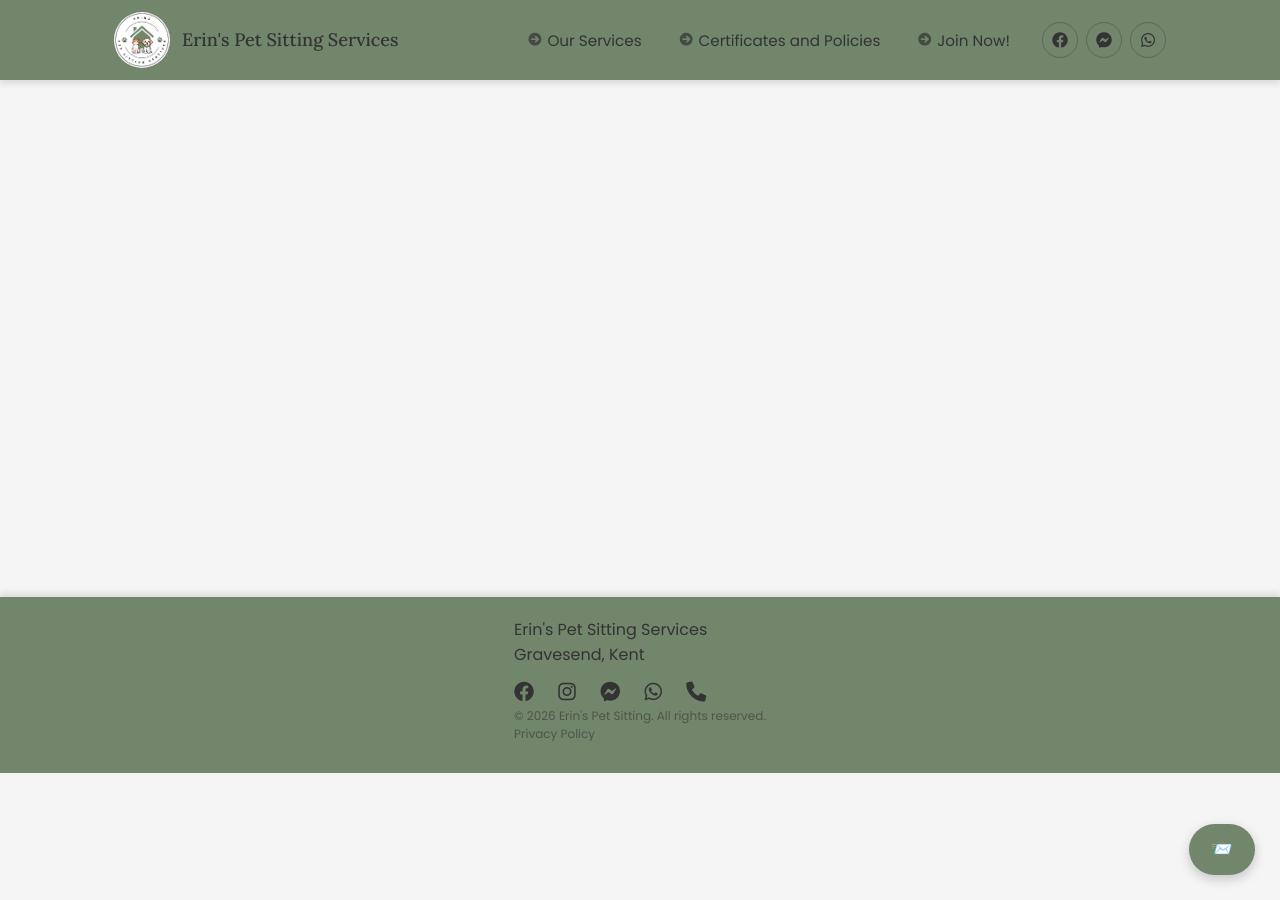
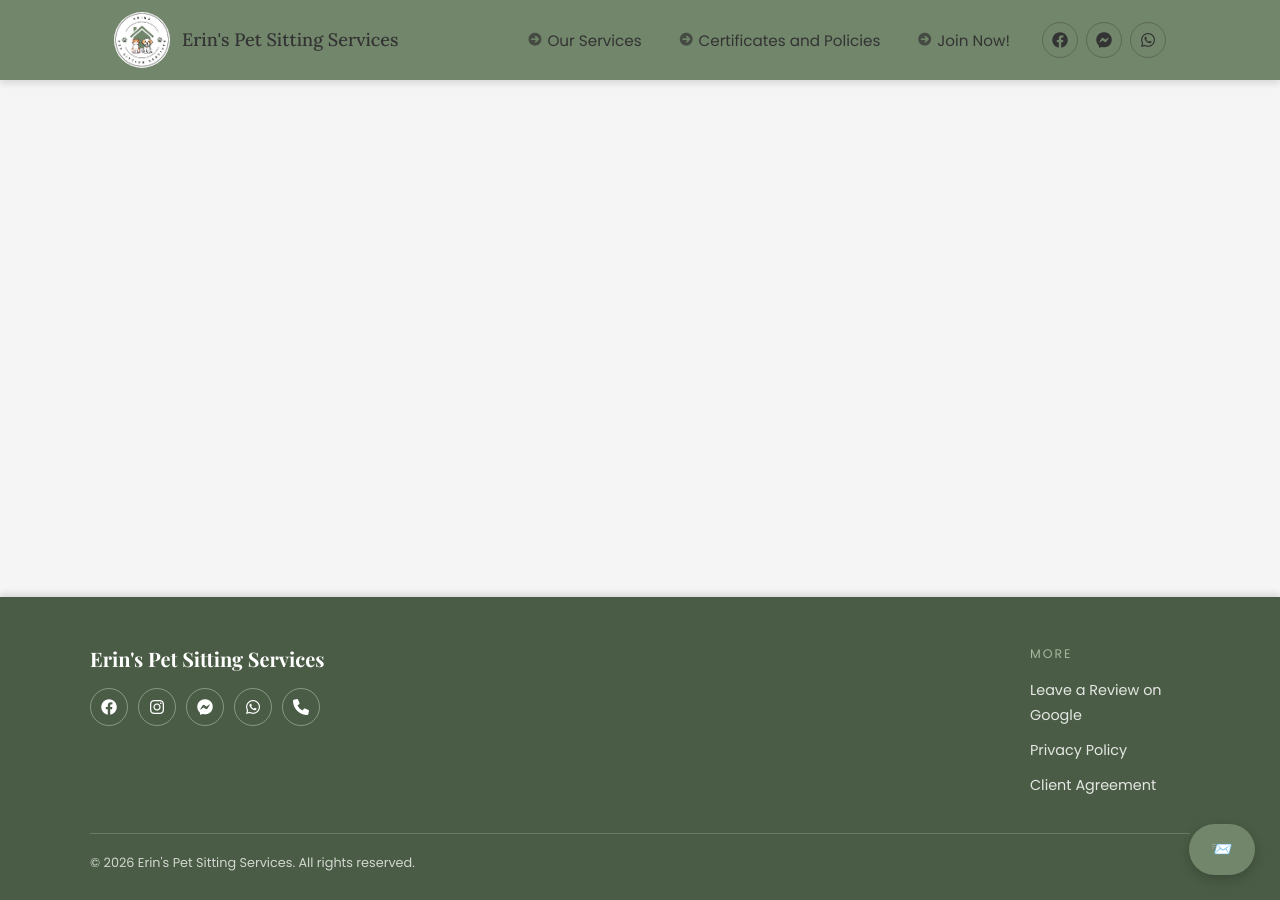
Before and after one commit to Sam12604/eps, a Jekyll site: the page built from update.html, in a window 1280 px wide and 900 px high, scrolled down 253 px. Built offline with Jekyll 4.4.1, drawn with Linux system fonts in a browser that asks for light colours; some web fonts are replaced; a script that is not in the unit is left out.

Commit message:
Temp footer

```diff
--- a/_includes/footer.html
+++ b/_includes/footer.html
@@ -1,7 +1,7 @@
 <!-- Footer -->
-<footer>
+<footer class="site-footer">
     <!-- Floating Contact Button -->
-    <button id="contactBtn" class="contact-btn">📨</button>
+    <button id="contactBtn" class="contact-btn" aria-label="Open contact form">📨</button>
 
     <!-- Floating Contact Form -->
     <div id="contactForm" class="contact-form">
@@ -15,10 +15,10 @@
             title="Get in touch!"></iframe>
         <script>var d = document, w = "https://tally.so/widgets/embed.js", v = function () { "undefined" != typeof Tally ? Tally.loadEmbeds() : d.querySelectorAll("iframe[data-tally-src]:not([src])").forEach((function (e) { e.src = e.dataset.tallySrc })) }; if ("undefined" != typeof Tally) v(); else if (d.querySelector('script[src="' + w + '"]') == null) { var s = d.createElement("script"); s.src = w, s.onload = v, s.onerror = v, d.body.appendChild(s); }</script>
         <script>
-          const iframe = document.getElementById('tally-form');
-          const baseUrl = iframe.getAttribute('data-tally-src');
-          const urlWithReferrer = baseUrl + encodeURIComponent(document.referrer);
-          iframe.setAttribute('src', urlWithReferrer);
+            const iframe = document.getElementById('tally-form');
+            const baseUrl = iframe.getAttribute('data-tally-src');
+            const urlWithReferrer = baseUrl + encodeURIComponent(document.referrer);
+            iframe.setAttribute('src', urlWithReferrer);
         </script>
     </div>
     <script>
@@ -52,54 +52,165 @@
     </script>
 
     <style>
-        .footer-content {
-            display: flex;
-            gap: 10px;
-            justify-content: space-evenly;
-            align-items: center;
-            flex-direction: row;
+        .site-footer {
+            background-color: var(--sage-dark, #4a5c45);
+            color: #fff;
+            padding: 48px 24px 0;
+            font-family: 'Poppins', sans-serif;
         }
 
+        .site-footer__inner {
+            max-width: 1100px;
+            margin: 0 auto;
+            display: flex;
+            flex-wrap: wrap;
+            justify-content: space-between;
+            gap: 36px 60px;
+            padding-bottom: 36px;
+        }
+
+        .site-footer__brand {
+            flex: 1 1 240px;
+        }
+
+        .site-footer__name {
+            font-family: 'Playfair Display', Georgia, serif;
+            font-size: 1.25rem;
+            font-weight: 700;
+            margin-bottom: 16px;
+        }
+
+        .site-footer__social {
+            display: flex;
+            flex-wrap: wrap;
+            gap: 10px;
+        }
+
+        .site-footer__social a {
+            display: inline-flex;
+            align-items: center;
+            justify-content: center;
+            width: 38px;
+            height: 38px;
+            border-radius: 50%;
+            border: 1px solid rgba(255, 255, 255, 0.35);
+            color: #fff;
+            font-size: 1rem;
+            text-decoration: none;
+            transition: background-color 0.3s, border-color 0.3s;
+        }
+
+        .site-footer__social a:hover {
+            background-color: rgba(255, 255, 255, 0.15);
+            border-color: #fff;
+            color: #fff;
+        }
+
+        .site-footer__col {
+            flex: 0 1 160px;
+        }
+
+        .site-footer__heading {
+            font-size: 0.78rem;
+            font-weight: 500;
+            letter-spacing: 0.16em;
+            text-transform: uppercase;
+            color: var(--sage-light, #a4b89d);
+            margin-bottom: 14px;
+        }
+
+        .site-footer__col ul {
+            list-style: none;
+            display: flex;
+            flex-direction: column;
+            gap: 10px;
+        }
+
+        .site-footer__col a {
+            font-size: 0.9rem;
+            font-weight: 300;
+            color: rgba(255, 255, 255, 0.85);
+            text-decoration: none;
+            transition: color 0.3s;
+        }
+
+        .site-footer__col a:hover {
+            color: #fff;
+            text-decoration: underline;
+        }
+
+        .site-footer__bottom {
+            border-top: 1px solid rgba(255, 255, 255, 0.18);
+            max-width: 1100px;
+            margin: 0 auto;
+            padding: 20px 0 28px;
+            display: flex;
+            flex-wrap: wrap;
+            justify-content: space-between;
+            align-items: center;
+            gap: 12px 24px;
+            font-size: 0.8rem;
+            font-weight: 300;
+            color: rgba(255, 255, 255, 0.75);
+        }
+
+        .site-footer__scheme {
+            display: flex;
+            align-items: center;
+            gap: 10px;
+            text-decoration: none;
+        }
+
+        .site-footer__scheme img {
+            height: 26px;
+            width: auto;
+        }
+
+        /* keep the bottom of the footer clear of the floating contact button */
         @media (max-width: 1000px) {
-            .footer-content {
-                padding-bottom: 80px;
+            .site-footer__bottom {
+                padding-bottom: 90px;
             }
         }
 
-        @media (max-width: 800px) {
-            .footer-content {
-                flex-direction: column;
+        @media (max-width: 600px) {
+            .site-footer {
+                padding-top: 36px;
+            }
+
+            .site-footer__col {
+                flex: 1 1 40%;
             }
         }
     </style>
-    <div class="footer-content">
-        <div>
-            <p>Erin's Pet Sitting Services<br>Gravesend, Kent</p>
 
-            <div class="social-links">
-                <a href="https://www.facebook.com/people/Erins-Pet-Sitting-Services/61560319745772"
-                    aria-label="Facebook"><i class="fab fa-facebook"></i></a>
-                <a href="https://www.instagram.com/ErinsPetSittingServicesKent" aria-label="Instagram"><i
-                        class="fab fa-instagram"></i></a>
-                <a href="https://m.me/61560319745772" aria-label="Messenger"><i
-                        class="fab fa-facebook-messenger"></i></a>
-                <a href="https://wa.me/447466159400" aria-label="WhatsApp"><i class="fab fa-whatsapp"></i></a>
-                <a href="tel:07466159400" aria-label="Phone"><i class="fa-solid fa-phone"></i></a>
+    <div class="site-footer__inner">
+        <div class="site-footer__brand">
+            <p class="site-footer__name">Erin's Pet Sitting Services</p>
+            <div class="site-footer__social">
+                <a href="{{ site.author.facebook }}" aria-label="Facebook"><i class="fab fa-facebook"></i></a>
+                <a href="{{ site.author.instagram }}" aria-label="Instagram"><i class="fab fa-instagram"></i></a>
+                <a href="{{ site.author.messenger }}" aria-label="Messenger"><i class="fab fa-facebook-messenger"></i></a>
+                <a href="{{ site.author.whatsapp }}" aria-label="WhatsApp"><i class="fab fa-whatsapp"></i></a>
+                <a href="tel:{{ site.author.tel }}" aria-label="Phone"><i class="fa-solid fa-phone"></i></a>
             </div>
+        </div>
 
+        {% for column in site.data.footer_nav.footer_columns %}
+        <nav class="site-footer__col" aria-label="{{ column.title }}">
+            <h2 class="site-footer__heading">{{ column.title }}</h2>
+            <ul>
+                {% for link in column.links %}
+                <li><a href="{{ link.href }}">{{ link.label }}</a></li>
+                {% endfor %}
+            </ul>
+        </nav>
+        {% endfor %}
+    </div>
 
+    <div class="site-footer__bottom">
+        <p>&copy; {{ 'now' | date: '%Y' }} Erin's Pet Sitting Services. All rights reserved.</p>
+    </div>
 
-            <p style="font-size: 12px; color: #3d3d3dab;">&copy; 2026 Erin's Pet Sitting. All rights reserved.<br>
-                <a href="/downloads/PrivacyPolicy.pdf"
-                    style="font-size: 12px; color: #3d3d3dab; text-decoration: none;">Privacy Policy</a><br>
-            </p>
-        </div>
-        <!-- <div>
-            <p>Subscribe to monthly updates</p>
-            <input type="tel" placeholder="07123456789">
-            <button type="submit">Sign up</button>
-            <p style="font-size: 10px; color: #3d3d3dab;">By clicking signup you agree to the Privacy Policy</p>
-        </div> -->
-    </div>
     <script src="/script.js"></script>
 </footer>
```
Also changed, not shown: _data/footer_nav.yml (added, +9 -0 lines).
